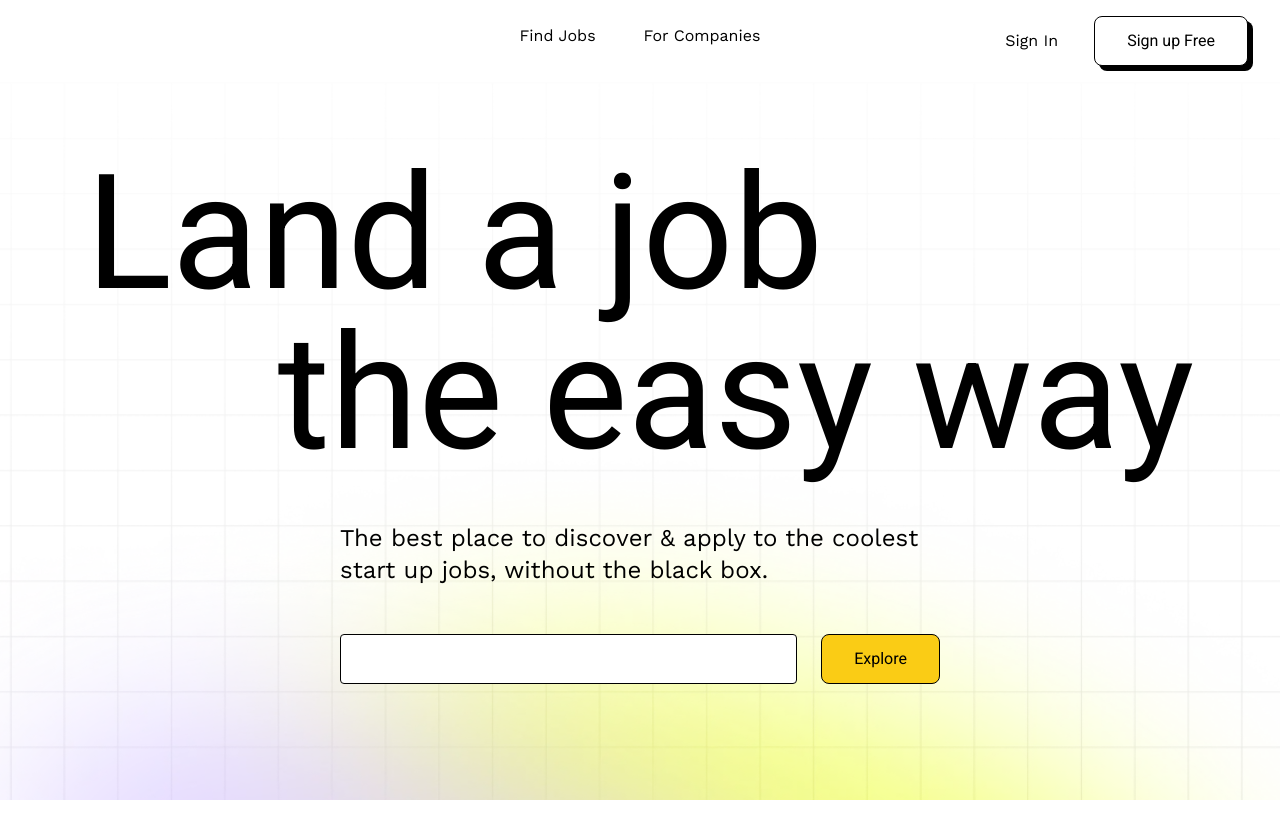
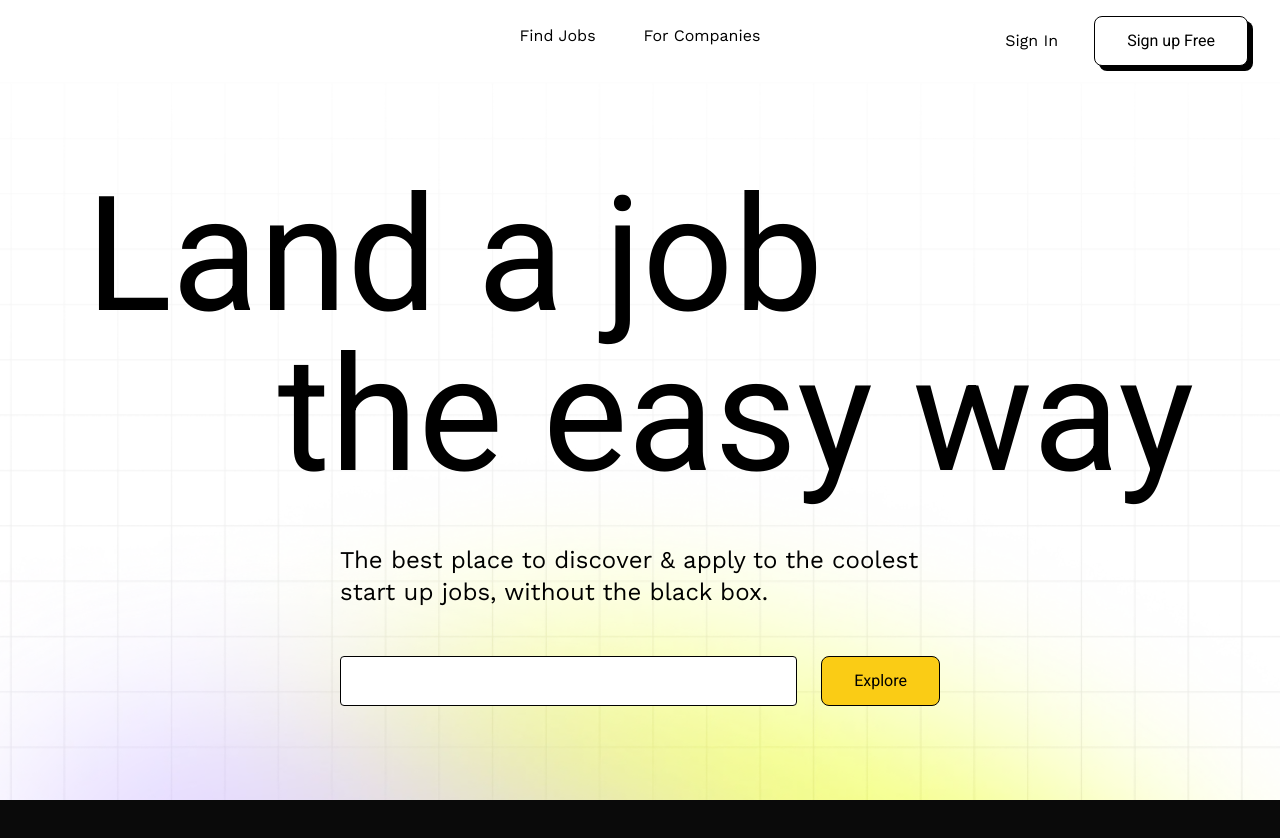
Before and after one commit to ROFLERGG/react-first-app, a React (Create React App) app: page / in a window 1280 px wide. Shown: the top 838 px of the page. Before the commit the page ends 800 px from the top, so only its background shows below. Built offline with nearby package versions, Linux system fonts and the light colour scheme.

Commit message:
added section

```diff
--- a/src/App.js
+++ b/src/App.js
@@ -21,7 +21,7 @@ function Button({ variant, children }) {
 
 function Header() {
   return (
-    <header className='flex items-center px-8 py-4 max-lg:justify-end max-lg:px-2'>
+    <header className='flex items-center px-8 py-4 max-lg:justify-end max-lg:px-2 max-lg:py-0'>
       <div className='flex w-full max-lg:hidden'>
         <div className='flex-1'></div>
         <div className='flex flex-1 justify-center space-x-6'>
@@ -49,9 +49,9 @@ function Hero() {
     <div className='flex flex-col min-h-screen'>
       <Header />
       {/* content */}
-      <div className='flex-1 flex bg-hero bg-cover bg-center bg-no-repeat max-lg:flex-none'>
+      <div className='flex-1 flex bg-hero bg-cover bg-center bg-no-repeat'>
         <div className="container flex flex-col justify-center">
-          <div className='flex flex-col justify-center space-y-12 max-lg:items-start pt-4 pb-[60px]'>
+          <div className='flex flex-col justify-center py-[30px] space-y-12 max-lg:items-start'>
             <div>
               <div className='flex flex-col items-start space-x-48 mx-auto w-fit max-xl:space-x-24 max-lg:space-x-0 max-lg:mx-0'>
                 <h2 className='text-10xl leading-none max-xl:text-9xl max-md:text-8xl max-sm:text-7xl font-roboto'>Land a job</h2>
@@ -63,9 +63,13 @@ function Hero() {
                 <p className='text-2xl mx-auto max-w-[600px] max-lg:mx-0'>
                   The best place to discover & apply to the coolest start up jobs, without the black box.
                 </p>
-                <div className='flex space-x-6 justify-between'>
+                <div className='flex space-x-6 justify-between max-sm:flex-col max-sm:space-x-0 max-sm:space-y-6'>
                   <input type="text"  className='outline-none bg-white w-full rounded border border-black px-3 py-3 font-roboto'/>
-                  <Button variant={"secondary"}>Explore</Button>
+                  <div className='flex items-center space-x-0 max-sm:space-x-3'>
+                    <div className='hidden w-full h-0.5 rounded-full bg-black flex-1 max-sm:block'></div>
+                    <Button variant={"secondary"}>Explore</Button>
+                    <div className='hidden w-full h-0.5 rounded-full bg-black flex-1 max-sm:block'></div>
+                  </div>
                 </div>
               </div>
             </div>
@@ -76,10 +80,24 @@ function Hero() {
   )
 }
 
+function Main() {
+  return (
+    <main>
+      {/* first section */}
+      <section className='bg-neutral-950 py-[60px]'>
+
+      </section>
+    </main>
+  )
+}
+
 function App() {
   return (
     // hero screen
-    <Hero />
+    <>
+      <Hero/>
+      <Main/>
+    </>
   );
 }
 
```
